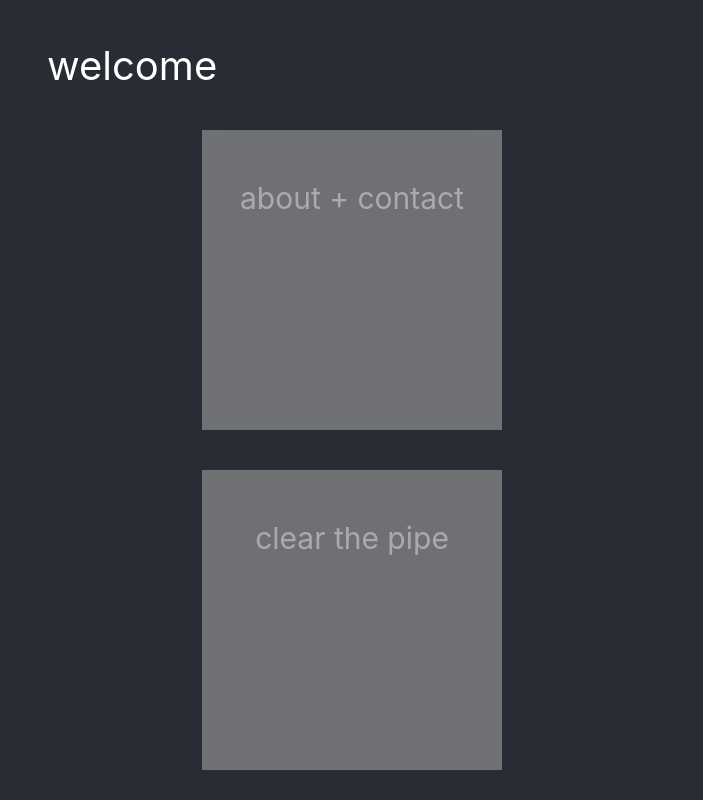
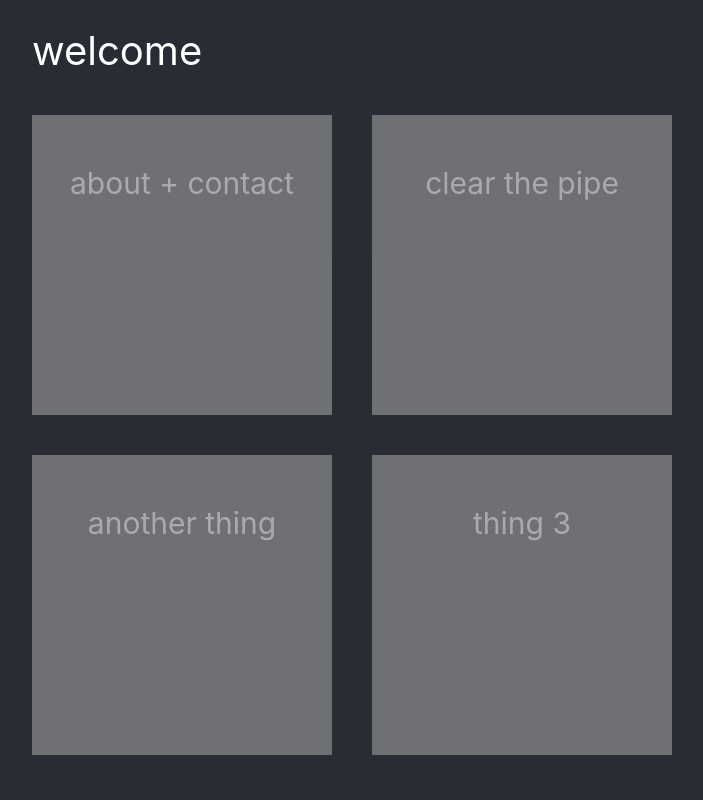
Before and after one commit to stsun1026/stsun1026.github.io, a React (Create React App) app: page / in a window 1280 px wide. Shown: the top 800 px of the page, without its empty margins (288-991 px from the left). Built offline with nearby package versions, Linux system fonts and the light colour scheme.

Commit message:
Dynamically rearrange components when screen size changes on HomePage

```diff
--- a/src/pages/HomePage/HomePage.js
+++ b/src/pages/HomePage/HomePage.js
@@ -2,11 +2,16 @@ import React, { useState, useEffect } from 'react';
 import { LargeTile } from '../../components/LargeTile/LargeTile';
 import styles from "./HomePage.module.css";
 import { linkify } from "../../services/RoutingService"
+import useWindowDimensions from "../../services/WindowDimensions";
+
+const MAX_SIZE = 680;
 const HomePage = () => {
+  const { height, width } = useWindowDimensions();
+  const isShrunk = width < MAX_SIZE;
   return(
     <div>
-      <div className= { styles.welcome }>welcome</div>
-      <div className={ styles.menuContainer }>
+      <div className={ styles.welcome } style={{ textAlign: isShrunk ? "center" : "left", paddingLeft: isShrunk ? 0 : 20 }}>welcome</div>
+      <div className={ styles.menuContainer } style={{ width: isShrunk ? width : MAX_SIZE }}>
         { linkify({ component:<LargeTile text="about + contact"/>, route:"/l1" }) }
         { linkify({ component:<LargeTile text="clear the pipe"/>, route:"/clear-the-tree" }) }
         { linkify({ component:<LargeTile text="another thing"/>, route:"/l1" }) }
--- a/src/pages/HomePage/HomePage.module.css
+++ b/src/pages/HomePage/HomePage.module.css
@@ -1,14 +1,10 @@
 .welcome {
-  text-align: left;
   font-size: 40px;
-  padding-left: 20px;
   padding-bottom: 20px;
 }
 
 .menuContainer {
   display: flex;
-  height: 650px;
-  width: 650px;
   flex-wrap: wrap;
-  justify-content: space-around;
+  justify-content: center;
 }
```
